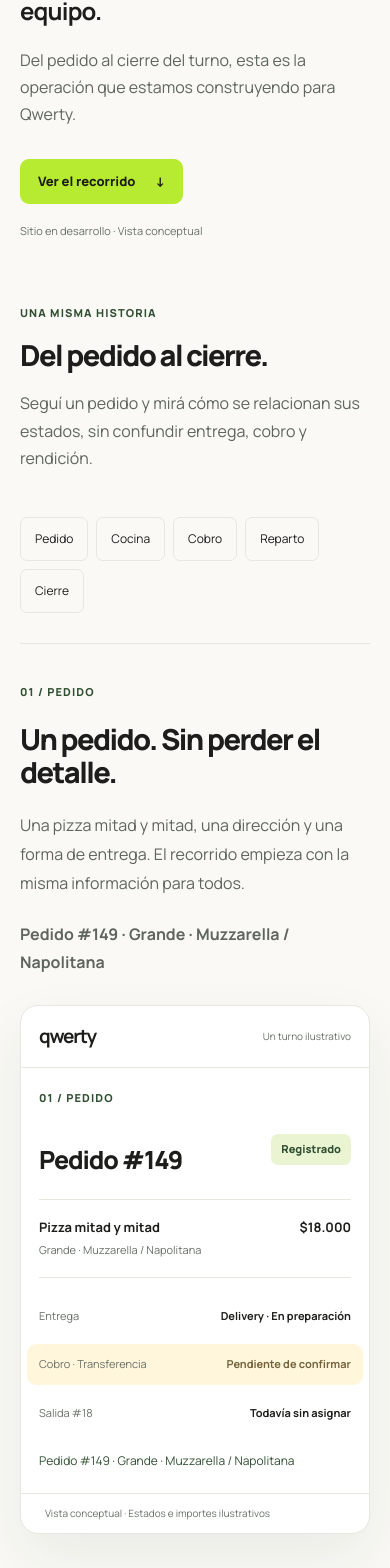
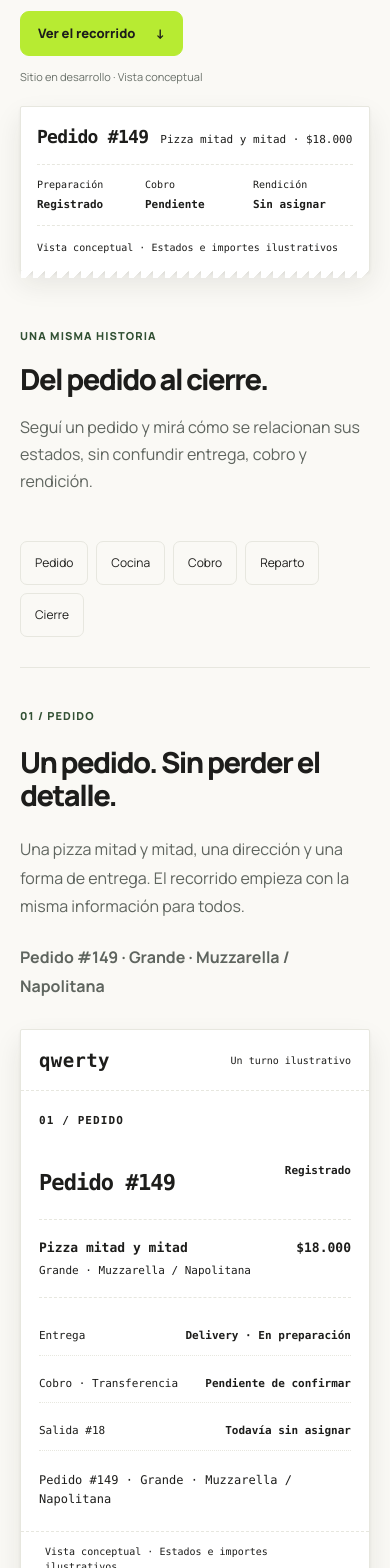
Before and after one commit to andresfrei/qwerty, a Next.js app in the folder apps/web/: page / in a window 390 px wide. Shown: the part 396-1964 px from the top of the page. Built offline with nearby package versions, Linux system fonts and the light colour scheme.

Commit message:
feat(landing): present animated orders as printed receipts

```diff
--- a/apps/web/app/landing/landing-story.tsx
+++ b/apps/web/app/landing/landing-story.tsx
@@ -23,9 +23,9 @@ const chapters = [
 export function IllustrativeTurn({ stage }: { stage: number }) {
   const id = useId();
   const chapter = chapters[stage];
-  return <figure className="landing-turn" aria-labelledby={id}>
+  return <figure className="landing-turn" aria-labelledby={id} data-stage={stage}>
     <div className="landing-turn-top"><strong>qwerty</strong><span>Un turno ilustrativo</span></div>
-    <div className="landing-turn-body">
+    <div className="landing-turn-body" key={stage}>
       <p className="landing-eyebrow">{String(stage + 1).padStart(2, "0")} / {chapter.label}</p>
       <div className="landing-order-heading"><h2 id={id}>Pedido #149</h2><span className="landing-badge">{stage === 0 ? "Registrado" : stage < 3 ? "Preparando" : "Entregado"}</span></div>
       <div className="landing-order-item"><div><strong>Pizza mitad y mitad</strong><p>Grande · Muzzarella / Napolitana</p></div><strong>$18.000</strong></div>
@@ -36,6 +36,19 @@ export function IllustrativeTurn({ stage }: { stage: number }) {
       </dl>
       <p className="landing-example-note">{chapter.note}</p>
     </div>
+    <figcaption>Vista conceptual · Estados e importes ilustrativos</figcaption>
+  </figure>;
+}
+
+function HeroDemo() {
+  const id = useId();
+  return <figure className="landing-hero-demo" aria-labelledby={id}>
+    <div className="landing-hero-demo-heading"><strong id={id}>Pedido #149</strong><span>Pizza mitad y mitad · $18.000</span></div>
+    <dl className="landing-hero-demo-states">
+      <div><dt>Preparación</dt><dd>Registrado</dd></div>
+      <div><dt>Cobro</dt><dd>Pendiente</dd></div>
+      <div><dt>Rendición</dt><dd>Sin asignar</dd></div>
+    </dl>
     <figcaption>Vista conceptual · Estados e importes ilustrativos</figcaption>
   </figure>;
 }
@@ -53,11 +66,16 @@ export function LandingStory() {
       // Percentage root margins use width, even vertically. Use height-based pixels.
       const top = Math.floor(window.innerHeight * 0.15);
       const bottom = Math.floor(window.innerHeight * 0.45);
-      observer = new IntersectionObserver(entries => {
-        const visible = entries.filter(entry => entry.isIntersecting)
-          .sort((a, b) => Math.abs(a.boundingClientRect.top - window.innerHeight * 0.3) - Math.abs(b.boundingClientRect.top - window.innerHeight * 0.3));
-        const next = Number((visible[0]?.target as HTMLElement | undefined)?.dataset.storyStep);
-        if (Number.isInteger(next) && next >= 0 && next < chapters.length) setActive(next);
+      observer = new IntersectionObserver(() => {
+        // A batch can contain only exits; other chapters may still occupy the band.
+        // Read current geometry on notifications, never stale entry rectangles.
+        const visible = Array.from(elements, element => ({
+          stage: Number(element.dataset.storyStep), rect: element.getBoundingClientRect(),
+        })).filter(({ stage, rect }) => Number.isInteger(stage) && stage >= 0 && stage < chapters.length
+          && rect.bottom > top && rect.top < window.innerHeight - bottom)
+          .sort((a, b) => Math.abs(a.rect.top - window.innerHeight * 0.3) - Math.abs(b.rect.top - window.innerHeight * 0.3));
+        const next = visible[0]?.stage;
+        if (next !== undefined) setActive(next);
       }, { rootMargin: `-${top}px 0px -${bottom}px 0px`, threshold: 0 });
       elements.forEach(element => { observer?.observe(element); });
     };
@@ -77,11 +95,15 @@ export function LandingStory() {
       <p className="landing-hero-copy">Del pedido al cierre del turno, esta es la operación que estamos construyendo para Qwerty.</p>
       <a className="landing-button landing-primary" href="#como-funciona">Ver el recorrido <span aria-hidden="true">↓</span></a>
       <p className="landing-quiet">Sitio en desarrollo · Vista conceptual</p>
+      <HeroDemo />
     </section>
 
     <aside className="landing-preview" aria-label="Vista ilustrativa del turno">
-      <div className="landing-preview-sticky">
+      <div className="landing-preview-sticky" data-active-stage={active}>
         <IllustrativeTurn stage={active} />
+        <div className="landing-progress-track" aria-hidden="true">
+          <div className="landing-progress-fill" style={{ transform: `scaleX(${(active + 1) / chapters.length})` }} />
+        </div>
         <nav className="landing-progress" aria-label="Etapas del recorrido">
           {chapters.map((chapter, index) => <a href={`#${chapter.id}`} key={chapter.id}
             aria-current={active === index ? "step" : undefined} onClick={() => setActive(index)}>
--- a/apps/web/app/landing/landing.css
+++ b/apps/web/app/landing/landing.css
@@ -7,6 +7,7 @@
 }
 .qwerty-landing :is(h1, h2, p, figure) { margin: 0; }
 .qwerty-landing .landing-footer p { color: var(--muted); font-size: 11px; }
+.qwerty-landing .landing-hero-demo-heading span { font-size: 11px; }
 .qwerty-landing .landing-purpose-points span { margin-top: 12px; color: var(--muted); font-size: 14px; line-height: 1.7; }
 .qwerty-landing .landing-purpose-points strong, .qwerty-landing .landing-purpose-points span { display: block; }
 .qwerty-landing h2 { font-size: clamp(29px, 3vw, 43px); line-height: 1.15; letter-spacing: -.055em; font-weight: 750; }
@@ -57,26 +58,54 @@
 .qwerty-landing .landing-quiet { margin-top: 18px; color: var(--muted); font-size: 11px; line-height: 1.6; }
 .qwerty-landing .landing-preview { grid-column: 1; grid-row: 1 / 3; min-width: 0; padding-top: 25px; }
 .qwerty-landing .landing-preview-sticky { position: sticky; top: 40px; }
-.qwerty-landing .landing-turn { overflow: hidden; background: white; border: 1px solid var(--line); border-radius: 18px; box-shadow: 0 24px 60px rgb(32 61 44 / 7%); }
-.qwerty-landing .landing-turn-top { display: flex; justify-content: space-between; gap: 12px; align-items: center; padding: 18px 24px; border-bottom: 1px solid var(--line); }
-.qwerty-landing .landing-turn-top strong { font-size: 19px; letter-spacing: -.065em; }
-.qwerty-landing .landing-turn-top span { color: var(--muted); font-size: 11px; }
+/* Receipt typography is local; the surrounding narrative stays Manrope. */
+.qwerty-landing :is(.landing-turn, .landing-hero-demo) {
+  position: relative;
+  margin-bottom: 8px;
+  overflow: visible;
+  background: white;
+  color: var(--ink);
+  font-family: ui-monospace, SFMono-Regular, Menlo, Consolas, monospace;
+  border: 1px solid var(--line);
+  border-radius: 2px;
+  box-shadow: 0 12px 28px rgb(29 29 27 / 9%), 0 2px 3px rgb(29 29 27 / 6%);
+}
+/* The tear extends only 7px below the paper, in reserved margin, never over data. */
+.qwerty-landing :is(.landing-turn, .landing-hero-demo)::after {
+  content: "";
+  position: absolute;
+  inset: auto 0 -7px;
+  height: 7px;
+  pointer-events: none;
+  background: linear-gradient(135deg, white 50%, transparent 50%) 0 0 / 12px 12px repeat-x;
+}
+.qwerty-landing .landing-preview .landing-turn { max-width: 460px; margin-inline: auto; }
+.qwerty-landing .landing-turn-top { display: flex; justify-content: space-between; gap: 12px; align-items: center; padding: 18px 24px; border-bottom: 1px dashed var(--line); }
+.qwerty-landing .landing-turn-top strong { font-size: 19px; letter-spacing: .02em; }
+.qwerty-landing .landing-turn-top span { color: var(--ink); font-size: 11px; }
+.qwerty-landing .landing-turn .landing-eyebrow { color: var(--ink); }
+/* Keyed content restarts once per stage; content is visible even if animation fails. */
 .qwerty-landing .landing-turn-body { padding: 26px 24px; }
+@keyframes landing-stage-enter {
+  from { transform: translateY(10px); opacity: .65; }
+  to { transform: translateY(0); opacity: 1; }
+}
+.qwerty-landing .landing-progress-track { height: 5px; margin-top: 22px; overflow: hidden; border-radius: 5px; background: var(--forest); }
+.qwerty-landing .landing-progress-fill { height: 100%; background: var(--lime); transform-origin: left; }
 .qwerty-landing .landing-order-heading { display: flex; flex-wrap: wrap; align-items: center; justify-content: space-between; gap: 12px; margin: 18px 0 24px; }
-.qwerty-landing .landing-order-heading h2 { font-size: 25px; letter-spacing: -.045em; }
-.qwerty-landing .landing-badge { padding: 7px 10px; border-radius: 7px; background: var(--soft-lime); color: var(--olive); font-size: 11px; font-weight: 750; }
-.qwerty-landing .landing-order-item { display: flex; align-items: flex-start; justify-content: space-between; gap: 16px; padding: 18px 0; border-top: 1px solid var(--line); border-bottom: 1px solid var(--line); font-size: 13px; }
-.qwerty-landing .landing-order-item p { margin-top: 5px; color: var(--muted); font-size: 11px; }
+.qwerty-landing .landing-order-heading h2 { font-size: 22px; letter-spacing: -.04em; }
+.qwerty-landing .landing-badge { padding: 4px 0; background: none; color: var(--ink); font-size: 11px; font-weight: 750; }
+.qwerty-landing .landing-order-item { display: flex; align-items: flex-start; justify-content: space-between; gap: 16px; padding: 18px 0; border-top: 1px dashed var(--line); border-bottom: 1px dashed var(--line); font-size: 13px; }
+.qwerty-landing .landing-order-item p { margin-top: 5px; color: var(--ink); font-size: 11px; }
 .qwerty-landing .landing-order-item > strong { white-space: nowrap; }
 .qwerty-landing .landing-state-list { margin: 20px 0; display: grid; gap: 10px; font-size: 12px; }
-.qwerty-landing .landing-state-list > div { display: flex; justify-content: space-between; align-items: center; gap: 16px; padding: 10px 0; }
-.qwerty-landing .landing-state-list dt { color: var(--muted); }
+.qwerty-landing .landing-state-list > div { display: flex; justify-content: space-between; align-items: center; gap: 16px; padding: 10px 0; border-bottom: 1px dotted var(--line); }
+.qwerty-landing .landing-state-list dt { color: var(--ink); }
 .qwerty-landing .landing-state-list dd { margin: 0; text-align: right; font-weight: 700; }
-.qwerty-landing .landing-state-list .landing-payment { margin: 0 -12px; padding: 12px; border-radius: 9px; background: var(--transfer-bg); }
-.qwerty-landing .landing-payment dd { color: var(--transfer-text); }
-.qwerty-landing .landing-example-note { color: var(--olive); font-size: 12px; line-height: 1.6; }
-.qwerty-landing .landing-turn figcaption { padding: 12px 24px; border-top: 1px solid var(--line); font-size: 10px; color: var(--muted); }
-.qwerty-landing .landing-progress { display: flex; gap: 7px; margin-top: 20px; }
+.qwerty-landing .landing-payment dd { color: var(--ink); }
+.qwerty-landing .landing-example-note { color: var(--ink); font-size: 12px; line-height: 1.6; }
+.qwerty-landing .landing-turn figcaption { padding: 12px 24px 18px; border-top: 1px dashed var(--line); font-size: 10px; color: var(--ink); }
+.qwerty-landing .landing-progress { display: flex; gap: 7px; margin-top: 10px; }
 .qwerty-landing .landing-progress a { flex: 1; min-width: 0; padding: 12px 0; border-top: 3px solid var(--line); font-size: 10px; color: var(--muted); }
 .qwerty-landing .landing-progress a span { display: block; margin-bottom: 5px; }
 .qwerty-landing .landing-progress a[aria-current] { border-color: var(--lime); color: var(--olive); font-weight: 800; }
@@ -89,9 +118,12 @@
 .qwerty-landing .landing-chapter > p:not(.landing-eyebrow) { margin-top: 22px; color: var(--body-subtle); font-size: 16px; line-height: 1.8; }
 .qwerty-landing .landing-chapter .landing-chapter-note { color: var(--olive); font-weight: 650; font-size: 13px; }
 .qwerty-landing .landing-chapter-example, .qwerty-landing .landing-mobile-progress { display: none; }
-.qwerty-landing .landing-purpose { margin-top: 55px; padding: 88px 0; border-top: 1px solid var(--line); border-bottom: 1px solid var(--line); }
+.qwerty-landing .landing-purpose { margin-top: 55px; padding: 64px 40px; background: var(--forest); color: var(--cream); border-radius: 20px; }
+.qwerty-landing .landing-purpose .landing-eyebrow { color: var(--lime); }
+.qwerty-landing .landing-purpose-points strong { color: var(--lime); }
+.qwerty-landing .landing-purpose .landing-purpose-points span { color: var(--cream); }
 .qwerty-landing .landing-purpose h2 { margin: 22px 0; max-width: 650px; }
-.qwerty-landing .landing-purpose > p:last-of-type { max-width: 650px; color: var(--body-subtle); line-height: 1.8; }
+.qwerty-landing .landing-purpose > p:last-of-type { max-width: 650px; color: var(--cream); line-height: 1.8; }
 .qwerty-landing .landing-purpose-points { display: grid; grid-template-columns: repeat(3, minmax(0, 1fr)); gap: 40px; margin-top: 40px; }
 .qwerty-landing .landing-faq { display: grid; grid-template-columns: 1fr 1.2fr; gap: 80px; padding: 90px 0; scroll-margin-top: 30px; }
 .qwerty-landing .landing-faq h2 { margin: 20px 0; }
@@ -105,6 +137,14 @@
 .qwerty-landing .landing-close .landing-button { margin-top: 28px; }
 .qwerty-landing .landing-footer { display: flex; flex-wrap: wrap; justify-content: space-between; align-items: center; gap: 20px; min-height: 120px; padding: 30px 0; }
 .qwerty-landing .landing-footer > a:last-child { font-size: 13px; font-weight: 700; }
+/* A separate summary, not a shrunken full operations panel. */
+.qwerty-landing .landing-hero-demo { display: none; }
+.qwerty-landing .landing-hero-demo-heading { display: flex; flex-wrap: wrap; align-items: baseline; gap: 6px 12px; }
+.qwerty-landing .landing-hero-demo-heading strong { font-size: 18px; letter-spacing: -.04em; }
+.qwerty-landing .landing-hero-demo-states { display: grid; grid-template-columns: repeat(3, minmax(0, 1fr)); gap: 8px; margin: 14px 0; padding: 12px 0; border-top: 1px dashed var(--line); border-bottom: 1px dashed var(--line); }
+.qwerty-landing .landing-hero-demo-states dt { color: var(--ink); font-size: 10px; }
+.qwerty-landing .landing-hero-demo-states dd { margin: 5px 0 0; font-size: 11px; font-weight: 700; }
+.qwerty-landing .landing-hero-demo figcaption { font-size: 10px; line-height: 1.5; }
 @media (max-height: 760px) {
   .qwerty-landing .landing-preview-sticky { position: static; }
 }
@@ -113,13 +153,14 @@
   .qwerty-landing .landing-story { display: block; padding-top: 60px; }
   .qwerty-landing .landing-hero { max-width: 640px; padding-bottom: 70px; }
   .qwerty-landing .landing-preview { display: none; }
+  .qwerty-landing .landing-hero-demo { display: block; margin-top: 24px; padding: 20px; }
   .qwerty-landing h1 { font-size: clamp(54px, 11vw, 76px); }
   .qwerty-landing .landing-chapters { max-width: 720px; margin: 0 auto; }
   .qwerty-landing .landing-mobile-progress { display: flex; flex-wrap: wrap; gap: 8px; padding-bottom: 30px; }
   .qwerty-landing .landing-mobile-progress a { padding: 12px 14px; border: 1px solid var(--line); border-radius: 7px; font-size: 12px; min-height: 44px; }
   .qwerty-landing .landing-chapter-example { display: block; margin-top: 28px; }
   .qwerty-landing .landing-chapter { padding: 40px 0; }
-  .qwerty-landing .landing-purpose { padding: 60px 0; }
+  .qwerty-landing .landing-purpose { padding: 40px 24px; }
   .qwerty-landing .landing-faq { gap: 40px; }
 }
 @media (max-width: 600px) {
@@ -129,9 +170,14 @@
   .qwerty-landing .landing-header-link { font-size: 11px; }
   .qwerty-landing .landing-button { padding: 12px 17px; }
   .qwerty-landing .landing-brand { font-size: 25px; }
-  .qwerty-landing .landing-hero { padding-bottom: 65px; }
-  .qwerty-landing h1 { font-size: clamp(48px, 13.5vw, 65px); }
-  .qwerty-landing .landing-intro { font-size: 24px; }
+  .qwerty-landing .landing-story { padding-top: 28px; }
+  .qwerty-landing .landing-hero { padding-bottom: 48px; }
+  .qwerty-landing h1 { margin-top: 18px; font-size: clamp(48px, 13.5vw, 65px); }
+  .qwerty-landing .landing-intro { margin-top: 18px; font-size: 20px; }
+  .qwerty-landing .landing-hero-copy { margin-top: 14px; font-size: 14px; line-height: 1.6; }
+  .qwerty-landing .landing-hero .landing-button { margin-top: 20px; }
+  .qwerty-landing .landing-hero .landing-quiet { margin-top: 12px; }
+  .qwerty-landing .landing-hero-demo { margin-top: 20px; padding: 16px; }
   .qwerty-landing .landing-turn-body { padding: 22px 18px; }
   .qwerty-landing .landing-turn-top { padding: 16px 18px; }
   .qwerty-landing .landing-turn-top span { font-size: 10px; }
@@ -143,6 +189,16 @@
   .qwerty-landing .landing-footer { align-items: flex-start; }
   .qwerty-landing .landing-footer p { width: 100%; order: 3; }
 }
+/* Opt in: the universal reduce reset cannot outrank component selectors. */
+@media (prefers-reduced-motion: no-preference) {
+  .qwerty-landing .landing-button { transition: transform 160ms ease, border-color 160ms ease; }
+  .qwerty-landing .landing-button:hover { transform: translateY(-2px); }
+  .qwerty-landing .landing-button:active { transform: translateY(0); }
+  .qwerty-landing .landing-turn-body { animation: landing-stage-enter 360ms ease-out; }
+  .qwerty-landing .landing-progress-fill { transition: transform 420ms ease; }
+  .qwerty-landing .landing-progress a { transition: border-color 180ms ease, color 180ms ease; }
+  .qwerty-landing .landing-hero-demo { animation: landing-stage-enter 360ms ease-out; }
+}
 @media (prefers-reduced-motion: reduce) {
   .qwerty-landing *, .qwerty-landing *::before, .qwerty-landing *::after { animation: none; transition: none; scroll-behavior: auto; }
 }
```
Also changed, not shown: 2 other files (tests, documents, lock files or other folders).
